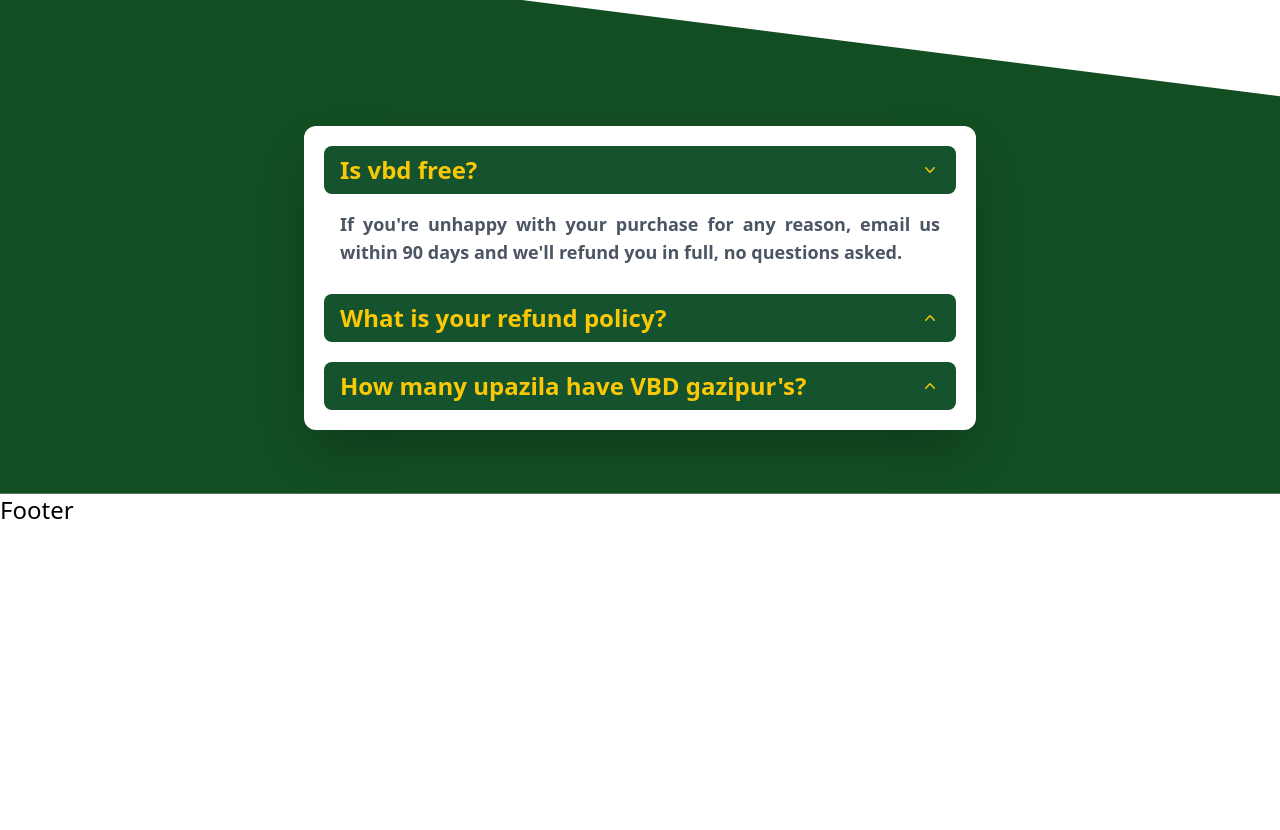
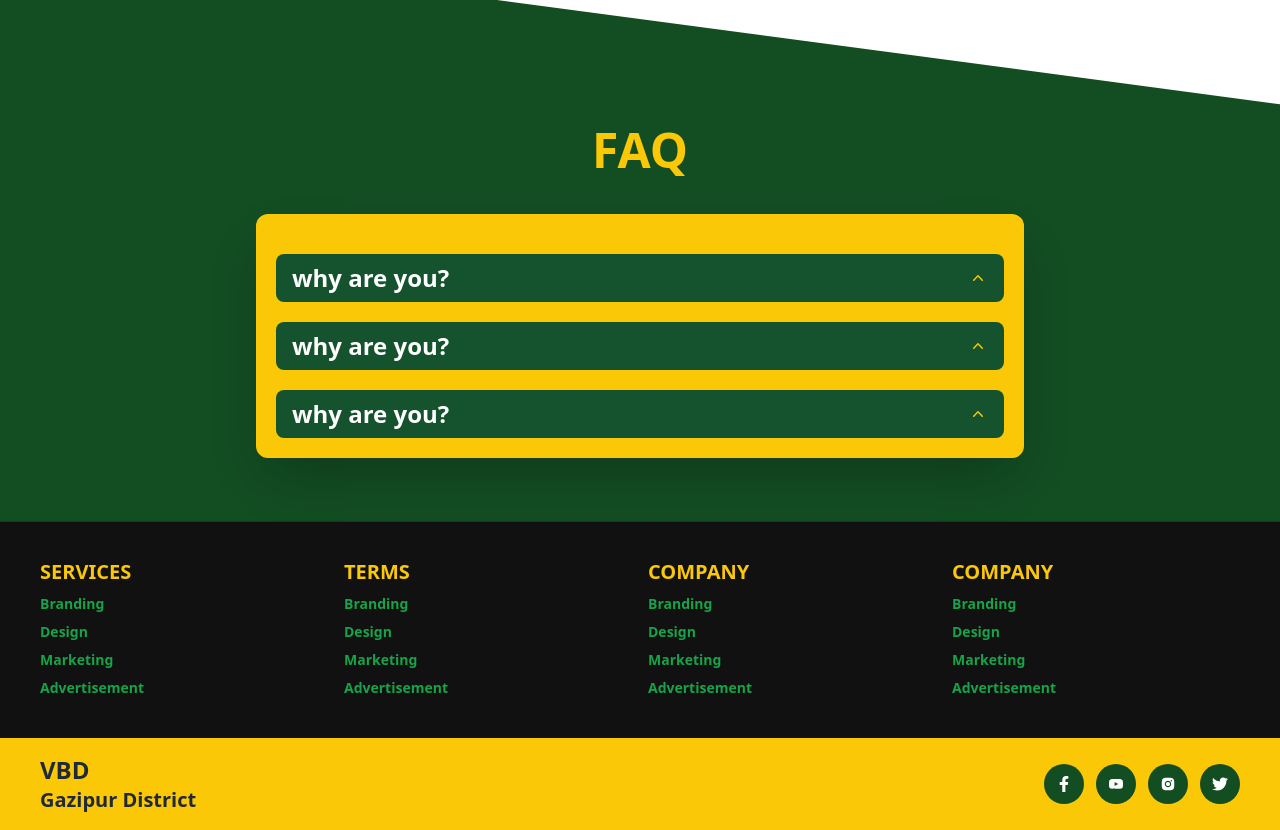
Before and after one commit to AbuRaihan1/vbd-gazipur, a React (Create React App) app: page / in a window 1280 px wide. Shown: the part 2340-3170 px from the top of the page. Before the commit the page ends 2866 px from the top, so only its background shows below. Built offline with nearby package versions, Linux system fonts and the light colour scheme.

Commit message:
added footer and updated disclosure in dynamic

```diff
--- a/package.json
+++ b/package.json
@@ -11,6 +11,7 @@
     "aos": "^2.3.4",
     "react": "^18.2.0",
     "react-dom": "^18.2.0",
+    "react-icons": "^4.10.1",
     "react-router-dom": "^6.15.0",
     "react-scripts": "5.0.1",
     "swiper": "^10.2.0",
@@ -41,6 +42,7 @@
     ]
   },
   "devDependencies": {
+    "daisyui": "^3.6.3",
     "tailwindcss": "^3.3.3"
   }
 }
--- a/public/index.html
+++ b/public/index.html
@@ -1,5 +1,5 @@
 <!DOCTYPE html>
-<html lang="en">
+<html lang="en" data-theme="light">
   <head>
     <meta charset="utf-8" />
     <link rel="icon" href="%PUBLIC_URL%/favicon.ico" />
--- /dev/null
+++ b/src/FAQ/DisclosureQue.js
@@ -0,0 +1,27 @@
+import React from "react";
+import { Disclosure } from "@headlessui/react";
+import { ChevronUpIcon } from "@heroicons/react/20/solid";
+const DisclosureQue = ({ disclosureData }) => {
+  const { question, answer } = disclosureData;
+  return (
+    <Disclosure>
+      {({ open }) => (
+        <>
+          <Disclosure.Button className="mt-5 w-full flex items-center justify-between rounded-lg hover:bg-secondary px-4 py-2 text-left text-2xl font-bold text-white bg-green-900 focus:outline-none focus-visible:ring focus-visible:ring-primary focus-visible:ring-opacity-75">
+            <span>{question}</span>
+            <ChevronUpIcon
+              className={`${
+                open ? "rotate-180 transform" : ""
+              } h-5 w-5 text-primary`}
+            />
+          </Disclosure.Button>
+          <Disclosure.Panel className="px-4 pt-4 pb-2 text-lg text-black font-semibold text-justify">
+            {answer}
+          </Disclosure.Panel>
+        </>
+      )}
+    </Disclosure>
+  );
+};
+
+export default DisclosureQue;
--- a/src/FAQ/Faq.js
+++ b/src/FAQ/Faq.js
@@ -4,6 +4,7 @@ import AOS from "aos";
 import "aos/dist/aos.css";
 import { useEffect } from "react";
 import "./faq.css";
+import DisclosureQue from "./DisclosureQue";
 export default function Faq() {
   useEffect(() => {
     AOS.init({
@@ -12,67 +13,35 @@ export default function Faq() {
     });
   }, []);
 
+  const faq = [
+    {
+      question: "why are you?",
+      answer: "cause i'm boss of mine",
+    },
+    {
+      question: "why are you?",
+      answer: "cause i'm boss of mine",
+    },
+    {
+      question: "why are you?",
+      answer: "cause i'm boss of mine",
+    },
+  ];
+
   return (
     <div className="faq w-full bg-secondary pb-16 pt-48">
+      <h2 className="text-center mb-10 text-primary font-bold lg:text-5xl text-2xl">
+        FAQ
+      </h2>
       <div
-        className="p-5 lg:mx-auto mx-4 max-w-2xl rounded-xl bg-white shadow-2xl"
+        className="p-5 lg:mx-auto mx-4 max-w-3xl rounded-xl bg-primary shadow-2xl"
         data-aos="fade-up"
       >
-        <Disclosure defaultOpen>
-          {({ open }) => (
-            <>
-              <Disclosure.Button className="w-full flex items-center justify-between rounded-lg hover:bg-secondary px-4 py-2 text-left text-2xl font-bold text-primary bg-green-900 focus:outline-none focus-visible:ring focus-visible:ring-primary focus-visible:ring-opacity-75">
-                <span>Is vbd free?</span>
-                <ChevronUpIcon
-                  className={`${
-                    open ? "rotate-180 transform" : ""
-                  } h-5 w-5 text-primary`}
-                />
-              </Disclosure.Button>
-              <Disclosure.Panel className="px-4 pt-4 pb-2 text-lg text-gray-600 font-semibold text-justify">
-                If you're unhappy with your purchase for any reason, email us
-                within 90 days and we'll refund you in full, no questions asked.
-              </Disclosure.Panel>
-            </>
-          )}
-        </Disclosure>
-        <Disclosure data-aos="fade-up">
-          {({ open }) => (
-            <>
-              <Disclosure.Button className="mt-5 w-full flex items-center justify-between rounded-lg hover:bg-secondary px-4 py-2 text-left text-2xl font-bold text-primary bg-green-900 focus:outline-none focus-visible:ring focus-visible:ring-primary focus-visible:ring-opacity-75">
-                <span>What is your refund policy?</span>
-                <ChevronUpIcon
-                  className={`${
-                    open ? "rotate-180 transform" : ""
-                  } h-5 w-5 text-primary`}
-                />
-              </Disclosure.Button>
-              <Disclosure.Panel className="px-4 pt-4 pb-2 text-lg text-gray-600 font-semibold text-justify">
-                If you're unhappy with your purchase for any reason, email us
-                within 90 days and we'll refund you in full, no questions asked.
-              </Disclosure.Panel>
-            </>
-          )}
-        </Disclosure>
-
-        <Disclosure>
-          {({ open }) => (
-            <>
-              <Disclosure.Button className="mt-5 w-full flex items-center justify-between rounded-lg hover:bg-secondary px-4 py-2 text-left text-2xl font-bold text-primary bg-green-900 focus:outline-none focus-visible:ring focus-visible:ring-primary focus-visible:ring-opacity-75">
-                <span>How many upazila have VBD gazipur's?</span>
-                <ChevronUpIcon
-                  className={`${
-                    open ? "rotate-180 transform" : ""
-                  } h-5 w-5 text-primary`}
-                />
-              </Disclosure.Button>
-              <Disclosure.Panel className="px-4 pt-4 pb-2 text-lg text-gray-600 font-semibold text-justify">
-                If you're unhappy with your purchase for any reason, email us
-                within 90 days and we'll refund you in full, no questions asked.
-              </Disclosure.Panel>
-            </>
-          )}
-        </Disclosure>
+        {faq.map((f, idx) => (
+          <Disclosure key={idx} className="mt-12 mb-44 shadow-2xl  bg-white">
+            <DisclosureQue disclosureData={f} />
+          </Disclosure>
+        ))}
       </div>
     </div>
   );
--- a/src/Pages/Shared/Footer/Footer.js
+++ b/src/Pages/Shared/Footer/Footer.js
@@ -1,11 +1,114 @@
-import React from 'react';
+import React from "react";
+import { Link } from "react-router-dom";
+import { FaFacebookF, FaTwitter } from "react-icons/fa";
+import { AiFillYoutube, AiFillInstagram } from "react-icons/ai";
 
 const Footer = () => {
-    return (
+  return (
+    <div>
+      <footer className="-mt-1 footer p-10 bg-[#111] text-green-600 font-semibold">
         <div>
-            <div className="text-2xl">Footer</div>
+          <span className="text-primary uppercase text-xl">Services</span>
+          <Link className="link link-hover" to="#">
+            Branding
+          </Link>
+          <Link className="link link-hover" to="#">
+            Design
+          </Link>
+          <Link className="link link-hover" to="#">
+            Marketing
+          </Link>
+          <Link className="link link-hover" to="#">
+            Advertisement
+          </Link>
         </div>
-    );
+        <div>
+          <span className="text-primary uppercase text-xl">Terms</span>
+          <Link className="link link-hover" to="#">
+            Branding
+          </Link>
+          <Link className="link link-hover" to="#">
+            Design
+          </Link>
+          <Link className="link link-hover" to="#">
+            Marketing
+          </Link>
+          <Link className="link link-hover" to="#">
+            Advertisement
+          </Link>
+        </div>
+        <div>
+          <span className="text-primary uppercase text-xl">Company</span>
+          <Link className="link link-hover" to="#">
+            Branding
+          </Link>
+          <Link className="link link-hover" to="#">
+            Design
+          </Link>
+          <Link className="link link-hover" to="#">
+            Marketing
+          </Link>
+          <Link className="link link-hover" to="#">
+            Advertisement
+          </Link>
+        </div>
+        <div>
+          <span className="text-primary uppercase text-xl">Company</span>
+          <Link className="link link-hover" to="#">
+            Branding
+          </Link>
+          <Link className="link link-hover" to="#">
+            Design
+          </Link>
+          <Link className="link link-hover" to="#">
+            Marketing
+          </Link>
+          <Link className="link link-hover" to="#">
+            Advertisement
+          </Link>
+        </div>
+      </footer>
+      <div className="px-10 py-4 bg-primary flex items-center justify-between">
+        <div>
+          <span className="font-bold text-2xl">VBD</span> <br />
+          <span className="font-bold text-xl">Gazipur District</span>
+        </div>
+
+        <div className="flex gap-3">
+          <Link
+            to="https://www.facebook.com/groups/241233189259725"
+            target="_blank"
+            className="bg-secondary rounded-full text-white hover:bg-green-700 duration-200 p-3"
+          >
+            <FaFacebookF />
+          </Link>
+          <Link
+            to="#"
+            target="_blank"
+            className="bg-secondary rounded-full text-white hover:bg-green-700 duration-200 p-3"
+          >
+            <AiFillYoutube />
+          </Link>
+
+          <Link
+            to="#"
+            target="_blank"
+            className="bg-secondary rounded-full text-white hover:bg-green-700 duration-200 p-3"
+          >
+            <AiFillInstagram />
+          </Link>
+
+          <Link
+            to="#"
+            target="_blank"
+            className="bg-secondary rounded-full text-white hover:bg-green-700 duration-200 p-3"
+          >
+            <FaTwitter />
+          </Link>
+        </div>
+      </div>
+    </div>
+  );
 };
 
 export default Footer;
--- a/tailwind.config.js
+++ b/tailwind.config.js
@@ -13,5 +13,5 @@ module.exports = {
       },
     },
   },
-  plugins: [],
+  plugins: [require("daisyui")],
 };
```
Also changed, not shown: 1 other file (tests, documents, lock files or other folders).
